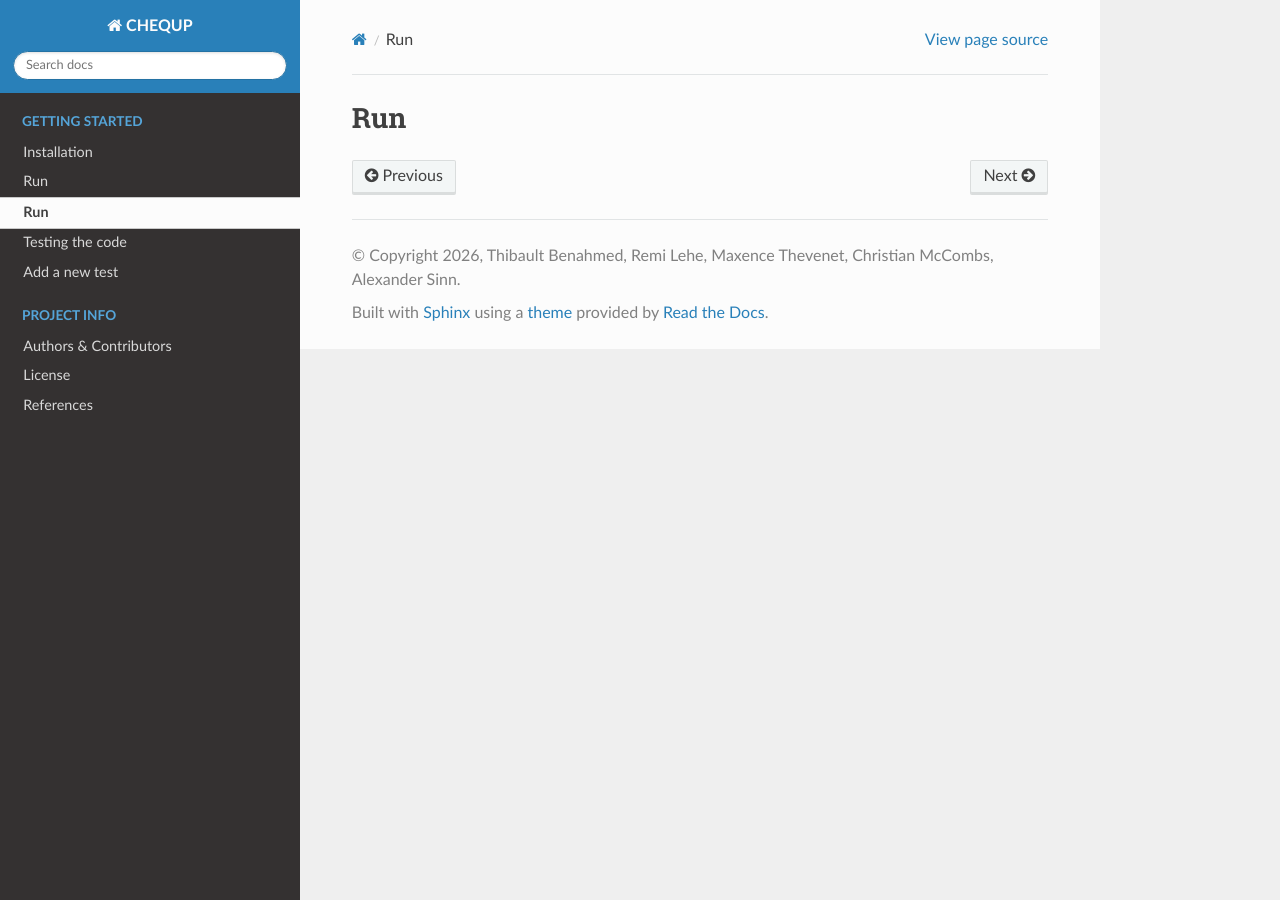
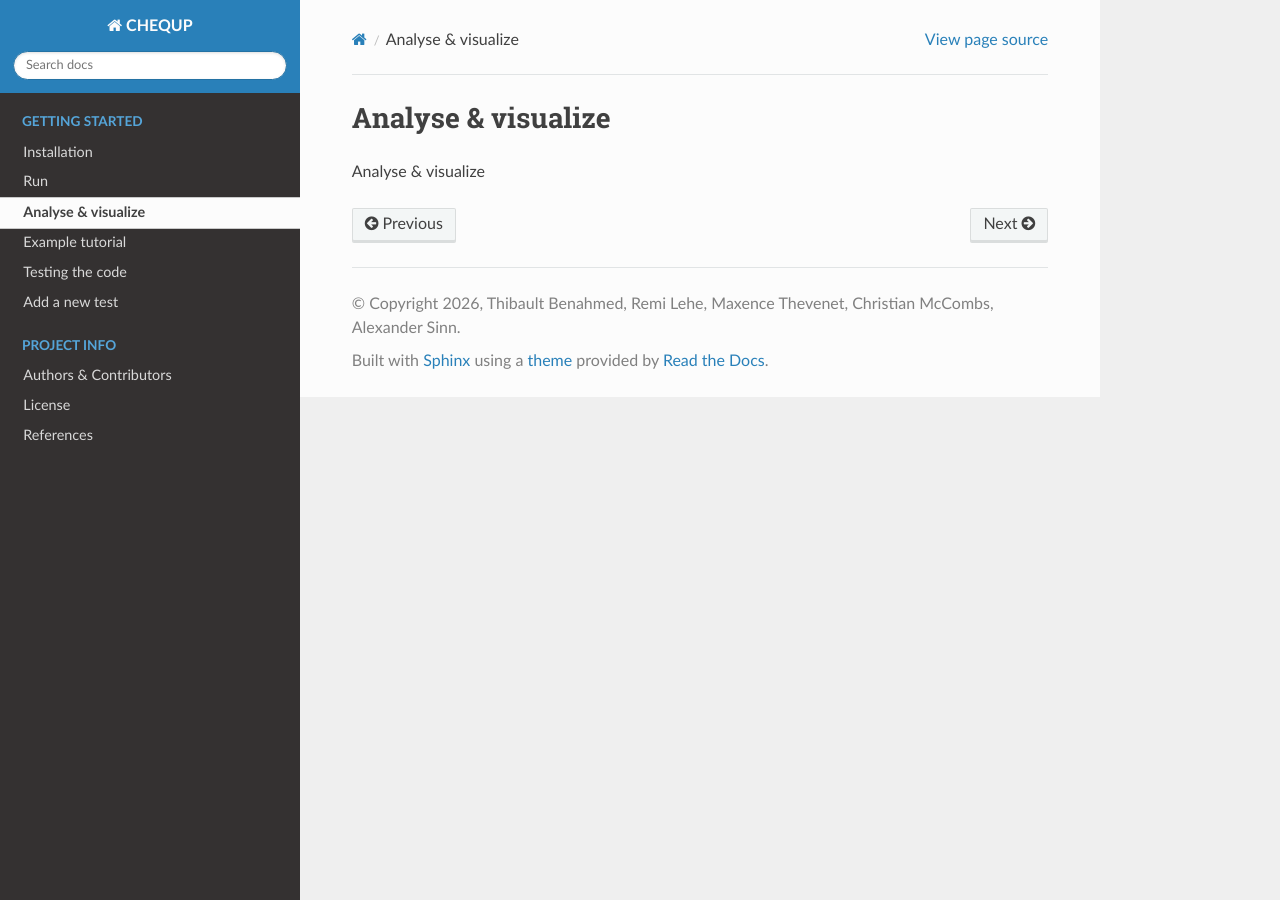
Before and after one commit to chequp-org/chequp, a Sphinx documentation site: the page built from docs/source/analyze_basic.rst, in a window 1280 px wide. Built offline with Sphinx 7.4.7 and the Read the Docs theme 3.1.0, drawn with Linux system fonts in a browser that asks for light colours.

Commit message:
Update the doc summary

```diff
--- a/docs/source/analyze_basic.rst
+++ b/docs/source/analyze_basic.rst
@@ -1,2 +1,4 @@
-Run
----
+Analyse & visualize
+-------------------
+
+Analyse & visualize
--- a/docs/source/example_tutorial.rst
+++ b/docs/source/example_tutorial.rst
@@ -1,2 +1,4 @@
 Example tutorial
----
+----------------
+
+Example tutorial
--- a/docs/source/hipace_to_chequp.rst
+++ b/docs/source/hipace_to_chequp.rst
@@ -1,4 +1,4 @@
-hipace\_to\_chequp module
+Hipace++ to CHEQUP input writer
 =========================
 
 .. automodule:: hipace_to_chequp
--- a/docs/source/matrix_form.rst
+++ b/docs/source/matrix_form.rst
@@ -0,0 +1,4 @@
+Multi-species matrix formalism
+------------------------------
+
+Multi-species matrix formalism
--- a/docs/source/output_analysis.rst
+++ b/docs/source/output_analysis.rst
@@ -1,2 +1,4 @@
 Output analysis
 ---------------
+
+Output analysis
```
